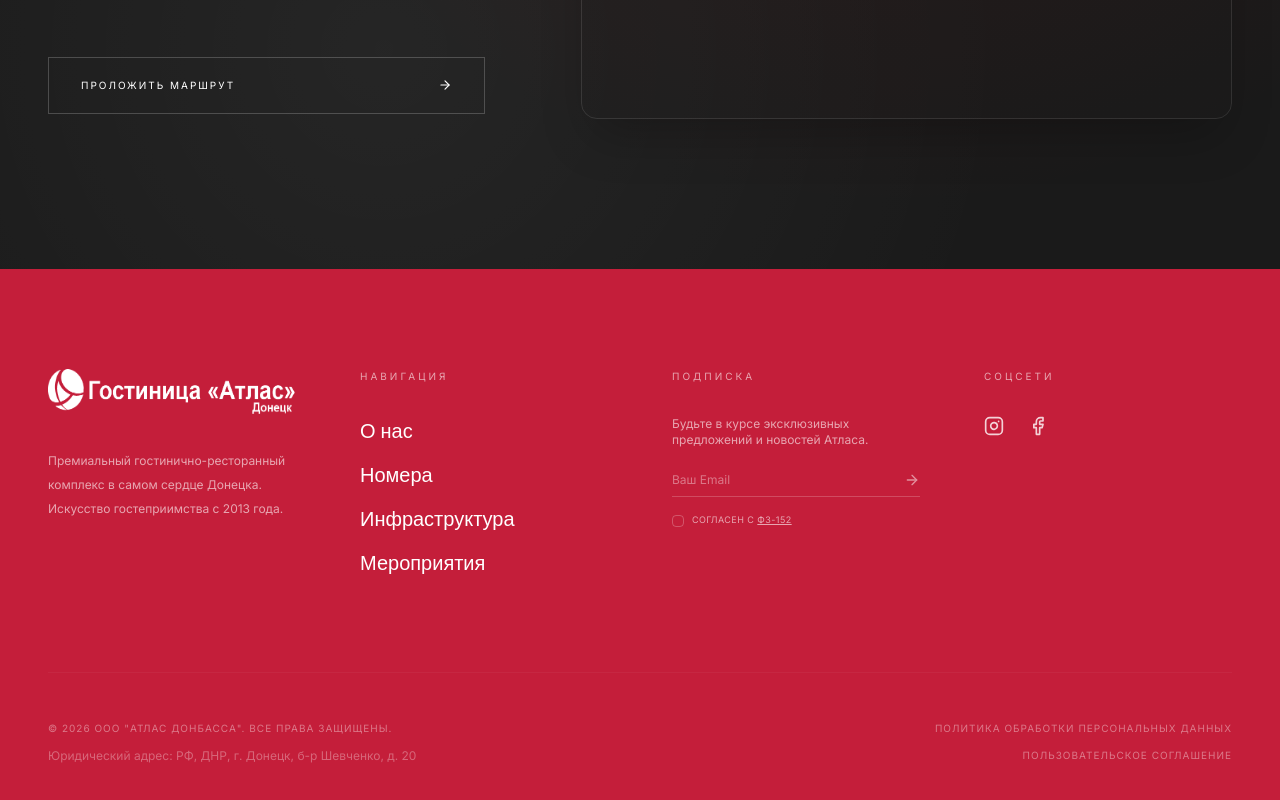
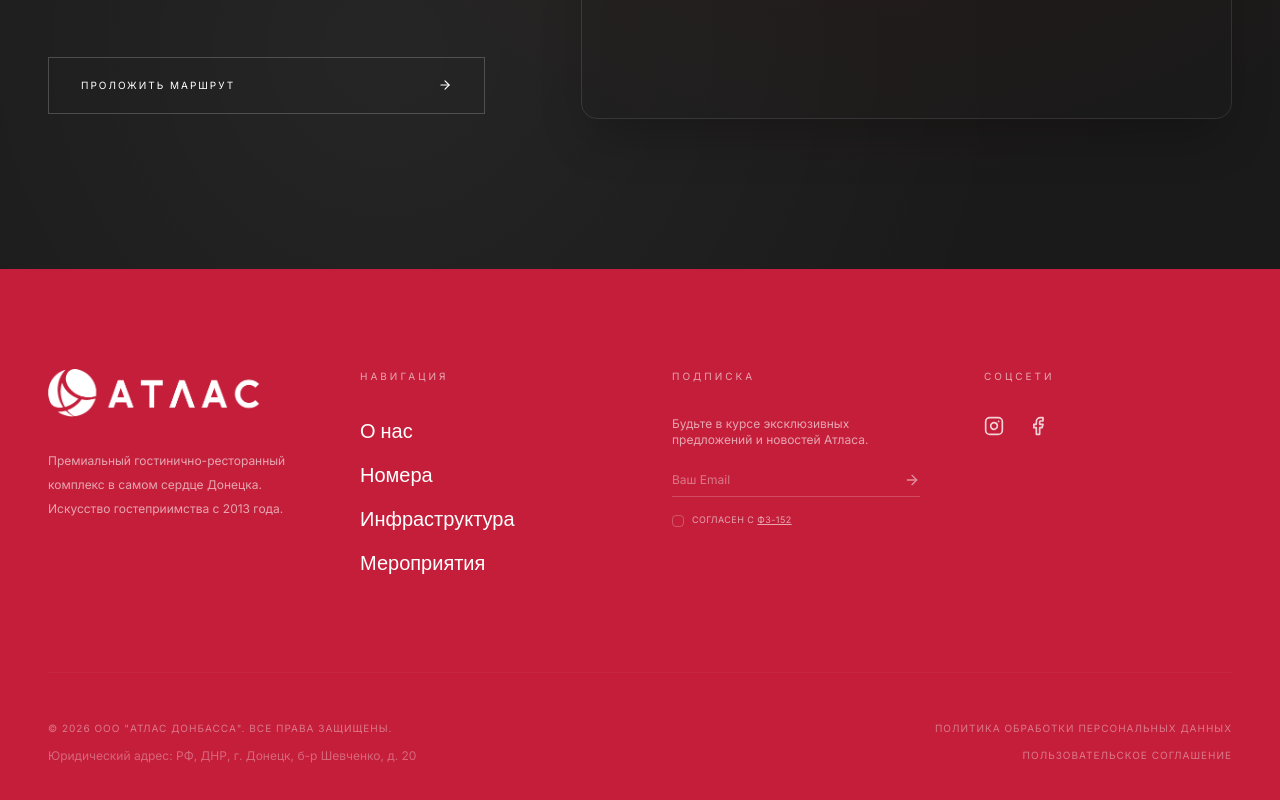
Before and after one commit to ITVash/atlas-hotel2, a Next.js app: page / in a window 1280 px wide. Shown: the part 9840-10640 px from the top of the page. Built offline with nearby package versions, Linux system fonts and the light colour scheme; a web font is replaced by a local one.

Commit message:
new photo

```diff
--- a/app/page.tsx
+++ b/app/page.tsx
@@ -303,7 +303,7 @@ export default function LandingPage() {
     <main className="relative overflow-x-hidden">
       <NoiseOverlay />
 
-      <motion.div className="flex fixed hover:bg-gray-200 justify-center items-center h-[35px] w-[35px] rounded-[40px] z-100 bottom-5 right-5 border-gray-500 border text-gray-500 cursor-pointer" onClick={() => {window.scrollTo({ top: 0, behavior: 'smooth' })}}><ArrowUp /></motion.div>
+      <motion.div className="flex fixed hover:bg-gray-200 justify-center items-center h-[35px] w-[35px] rounded-[40px] z-100 bottom-2 right-5 border-gray-500 border text-gray-500 cursor-pointer" onClick={() => {window.scrollTo({ top: 0, behavior: 'smooth' })}}><ArrowUp /></motion.div>
 
       {/* Header */}
       <header className={cn(
@@ -1056,7 +1056,7 @@ export default function LandingPage() {
         <div className="max-w-screen-2xl mx-auto">
           <div className="grid grid-cols-1 sm:grid-cols-2 lg:grid-cols-4 gap-16 mb-24">
             <div className="md:col-span-1">
-              <Image src="/hotel-logo.png" alt="Atlas Logo" width={160} height={48} className="h-12 w-auto mb-8 brightness-0 invert" />
+              <Image src="/logos.png" alt="Atlas Logo" width={160} height={48} className="h-12 w-auto mb-8 brightness-0 invert" />
               <p className="font-sans text-xs leading-loose opacity-60 max-w-xs">
                 Премиальный гостинично-ресторанный комплекс в самом сердце Донецка. Искусство гостеприимства с 2013 года.
               </p>
```
Also changed, not shown: public/logos.png (added).
